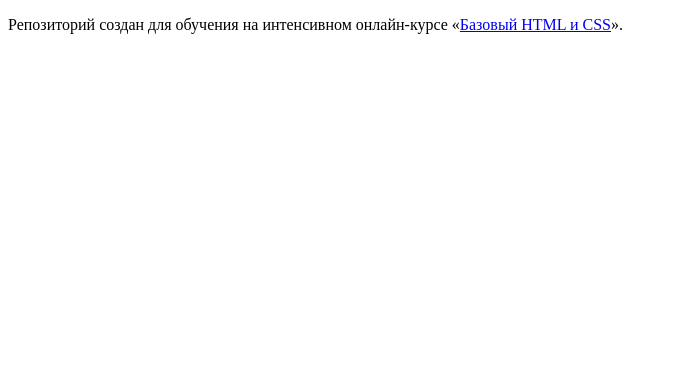
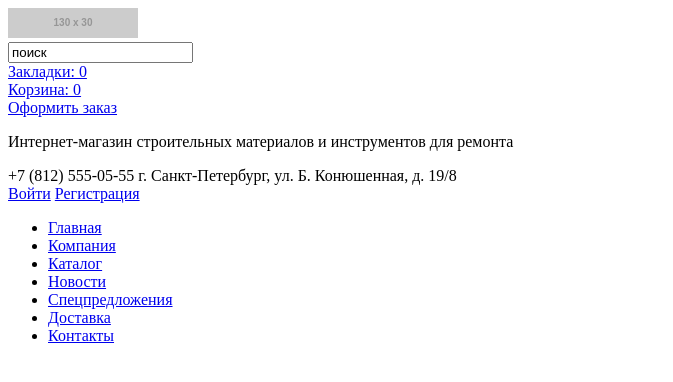
Before and after one commit to tomatko22/280899-technomart, a plain HTML site: page index.html in a window 1280 px wide. Shown: the whole page, without its empty margins (0-673 px from the left). Drawn offline with Linux system fonts and the light colour scheme; placeholder pictures from the web are drawn by us.

Commit message:
index-heder.

```diff
--- a/index.html
+++ b/index.html
@@ -5,8 +5,68 @@
     <title>HTML Academy: Техномарт</title>
   </head>
   <body>
-
-    <p>Репозиторий создан для обучения на интенсивном онлайн‑курсе «<a href="https://htmlacademy.ru/intensive/htmlcss">Базовый HTML и CSS</a>».</p>
-
+  	<header class="page-header">
+  		<div class="container">
+  			<div class="header-top">
+  				<div class="index-logo">
+						<img src="http://placehold.it/130x30">
+					</div>
+					<div class="search">
+					<!-- как сделать строку поиска?? -->
+						<input type="text" name="search" value="поиск">
+					</div>
+					<div class="marker">
+						<a href="#">Закладки: 0</a>
+					</div>
+					<div class="cart">
+						<a href="#">Корзина: 0</a>
+					</div>
+					<div class="order">
+						<a href="#">Оформить заказ</a>
+					</div>
+					</div>
+				<div class="header-middle">
+					<section class="description">
+						<p>Интернет-магазин строительных материалов и инструментов для ремонта</p>
+					</section>
+					<section class="contacts">
+						<span class="phone">+7 (812) 555-05-55</span>
+						<span class="adress"> г. Санкт-Петербург, ул. Б. Конюшенная, д. 19/8</span>
+					</section>
+					<section class="user">
+					<!-- нужно ли в Div обернуть эти 2 ссылки? -->
+						<a href="login" class="user-btn">Войти</a>
+						<a href="checkin" class="user-btn">Регистрация</a>
+					</section>
+				</div>
+				<div class="header-bottom">
+					<nav class="navigation">
+						<ul>
+							<li>
+								<a href="#">Главная</a>
+							</li>
+							<li>
+								<a href="#">Компания</a>
+							</li>
+							<li>
+								<a href="#">Каталог</a>
+							</li>
+							<li>
+								<a href="shop.html">Новости</a>
+							</li>
+							<li>
+								<a href="shop.html">Спецпредложения</a>
+							</li>
+							<li>
+								<a href="shop.html">Доставка</a>
+							</li>
+							<li>
+								<a href="#">Контакты</a>
+							</li>
+						</ul>
+					</nav>
+				</div>
+  		</div>
+  	</header>
   </body>
 </html>
```
